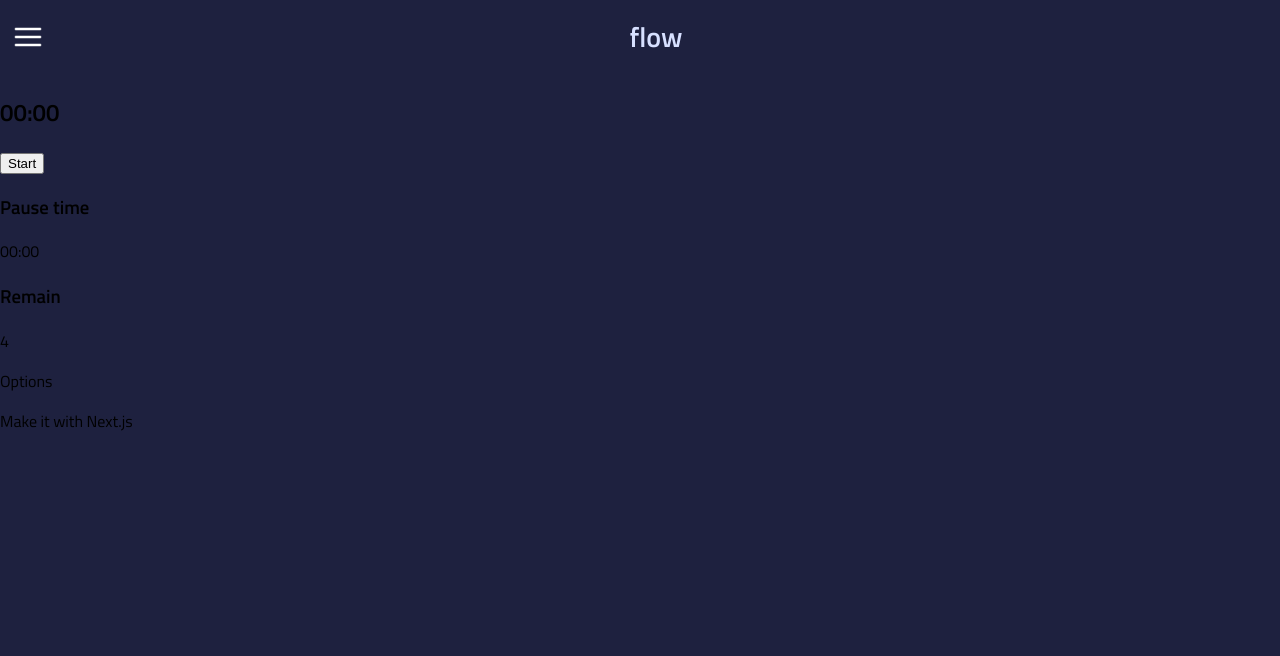
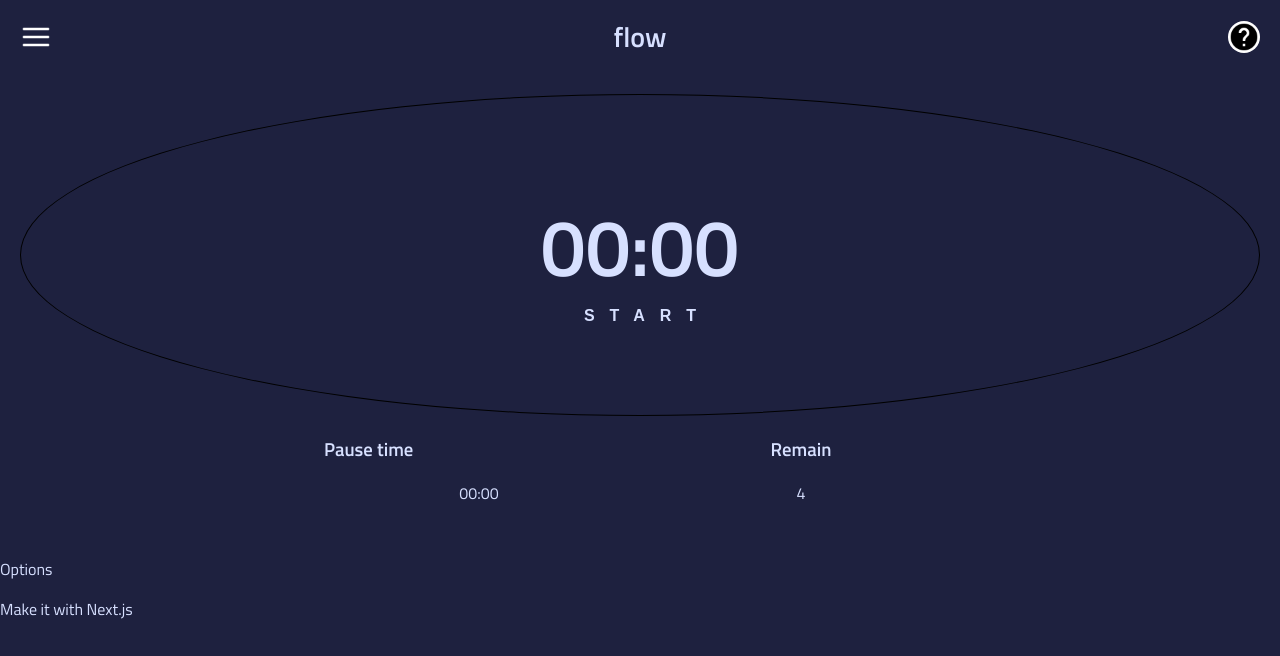
Before and after one commit to hectormoba/flow-app, a Next.js app: page / in a window 1280 px wide. Shown: the top 656 px of the page. Built offline with nearby package versions, Linux system fonts and the light colour scheme.

Commit message:
working on timer compoment. More styles to add.

```diff
--- a/components/header/Header.js
+++ b/components/header/Header.js
@@ -1,20 +1,25 @@
 import styles from './header.module.scss'
-import "components/header/header.module.scss";
 import Image from 'next/image';
 import menu from 'public/icons8-menu-48.png'
+import help from 'public/icons8-help-48.png'
 
 export default function Header(){
   return(
     <header className={styles.header}>
       <Image
-        className={styles.image}
         layout="fixed"
         height={32}
         width={32}
         src={menu}
       />
       <h1 className={`${styles.title} font-xl`}>flow</h1>
-      <div></div>
+      <Image
+        className={styles.image}
+        layout="fixed"
+        height={32}
+        width={32}
+        src={help}
+      />
     </header>
   )
 }
--- a/components/header/header.module.scss
+++ b/components/header/header.module.scss
@@ -1,13 +1,13 @@
 .header {
   display: flex;
-  padding: $m-spacing $s-spacing;
-  gap: $xl-spacing;
+  padding: $m-spacing;
   justify-content: space-between;
   align-items: center;
 }
 
 .image {
-  box-sizing: content-box;
+  background-color: white;
+  border-radius: 50%;
 }
 
 .title {
--- a/components/layouts/home/HomeLayout.js
+++ b/components/layouts/home/HomeLayout.js
@@ -5,7 +5,7 @@ export default function HomeLayout({ children }) {
   return(
     <>
       <Header />
-      <main>{children}</main>
+        <main className="main">{children}</main>
       <Footer />
     </>
   )
--- a/components/timer/PauseCounter.js
+++ b/components/timer/PauseCounter.js
@@ -1,12 +1,14 @@
+import styles from './timer.module.scss';
+
 export default function PauseCounter(){
   return(
-    <section className="pause-grid">
-      <div className="pause__item">
-        <h3 className="pause__title">Pause time</h3>
+    <section className={styles.pause}>
+      <div className={styles.pause__item}>
+        <h3 className="text-m">Pause time</h3>
         <p>00:00</p>
       </div>
-      <div className="pause__item">
-        <h3 className="pause__title">Remain</h3>
+      <div className={styles.pause__item}>
+        <h3 className="text-m">Remain</h3>
         <p>4</p>
       </div>
     </section>
--- a/components/timer/Timer.js
+++ b/components/timer/Timer.js
@@ -1,13 +1,14 @@
-import PauseCounter from "./PauseCounter"
+import styles from './timer.module.scss';
+import PauseCounter from "./PauseCounter";
 
 export default function Timer(){
   return(
-    <div>
-      <section className="timer">
-        <h1 className="timer__numbers">00:00</h1>
-        <button className="timer__button">Start</button>
+    <>
+      <section className={`${styles.timer} font-xlplus`}>
+        <h1 className={styles.timer__numbers}>00:00</h1>
+        <button className={`${styles.timer__button} font-l`}>Start</button>
       </section>
       <PauseCounter />
-    </div>
+    </>
   )
 }
--- /dev/null
+++ b/components/timer/timer.module.scss
@@ -0,0 +1,42 @@
+.timer {
+  max-width: 100%;
+  min-height: 30vh;
+  padding: $xl-spacing;
+  display: flex;
+  flex-direction: column;
+  align-items: center;
+  justify-content: center;
+  border: 1px solid black;
+  border-radius: 50%;
+}
+
+.timer__numbers {
+  //reduce font size in mobile
+  font-size: 80px !important;
+  margin: 0;
+}
+
+.timer__button {
+  padding: 0;
+  //centering text
+  padding-left: 15px;
+  background-color: $main-bg;
+  border: none;
+  color: $font-color;
+}
+
+.pause {
+  display: flex;
+  justify-content: center;
+  gap: $s-spacing;
+  :nth-child(2n) {
+    text-align: center;
+  }
+}
+
+.pause__item {
+  min-width: 25%;
+  .text-m {
+    text-align: center;
+  }
+}
--- a/styles/main.scss
+++ b/styles/main.scss
@@ -4,12 +4,17 @@ body {
   margin: 0;
   font-family: "Titillium Web", sans-serif;
   background-color: $main-bg;
+  color: $font-color;
+}
+
+.main {
+  padding: $m-spacing;
 }
 
 /* HELPERS */
 
 .font-xlplus {
-  @include font-set($xlplus-fs, $xlplus-lh, $neg-letter-spacing);
+  @include font-set($xlplus-fs, $xlplus-lh);
 }
 
 .font-xl {
@@ -25,3 +30,15 @@ body {
   @include font-set($m-fs, $m-lh);
   text-transform: uppercase;
 }
+
+/* Global resets */
+
+// avoiding h1,h2 brower size in FF
+
+h1 {
+  @include font-set($xlplus-fs, $xlplus-lh);
+}
+
+h2 {
+  @include font-set($xl-fs, $xl-lh);
+}
```
Also changed, not shown: public/icons8-help-48.png (added).
